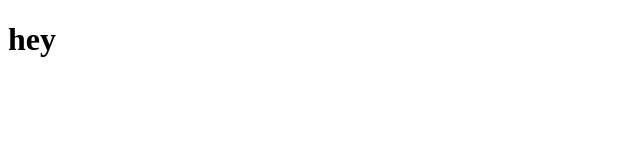
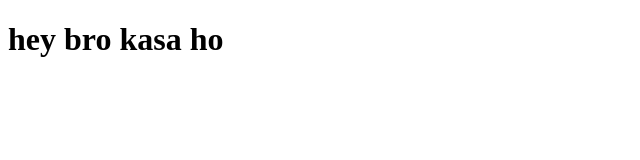
Before and after one commit to Ranavarun/popo, a plain HTML site: page index.html in a window 1280 px wide. Shown: the whole page, without its empty margins (0-640 px from the left). Drawn offline with Linux system fonts and the light colour scheme.

Commit message:
change kardiya h1 ma

```diff
--- a/index.html
+++ b/index.html
@@ -6,6 +6,6 @@
     <title>Document</title>
 </head>
 <body>
-    <h1>hey</h1>
+    <h1>hey bro kasa ho </h1>
 </body>
 </html>
```
